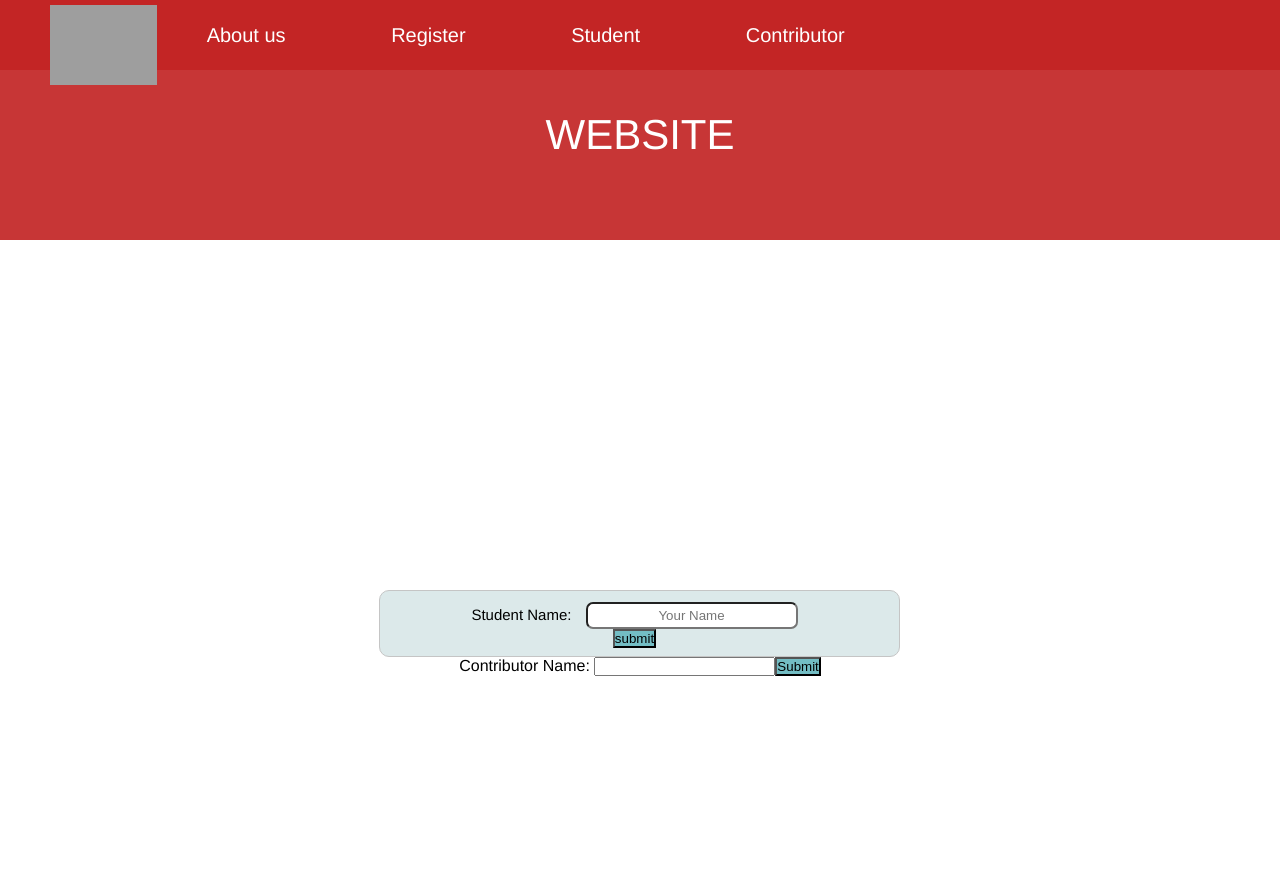
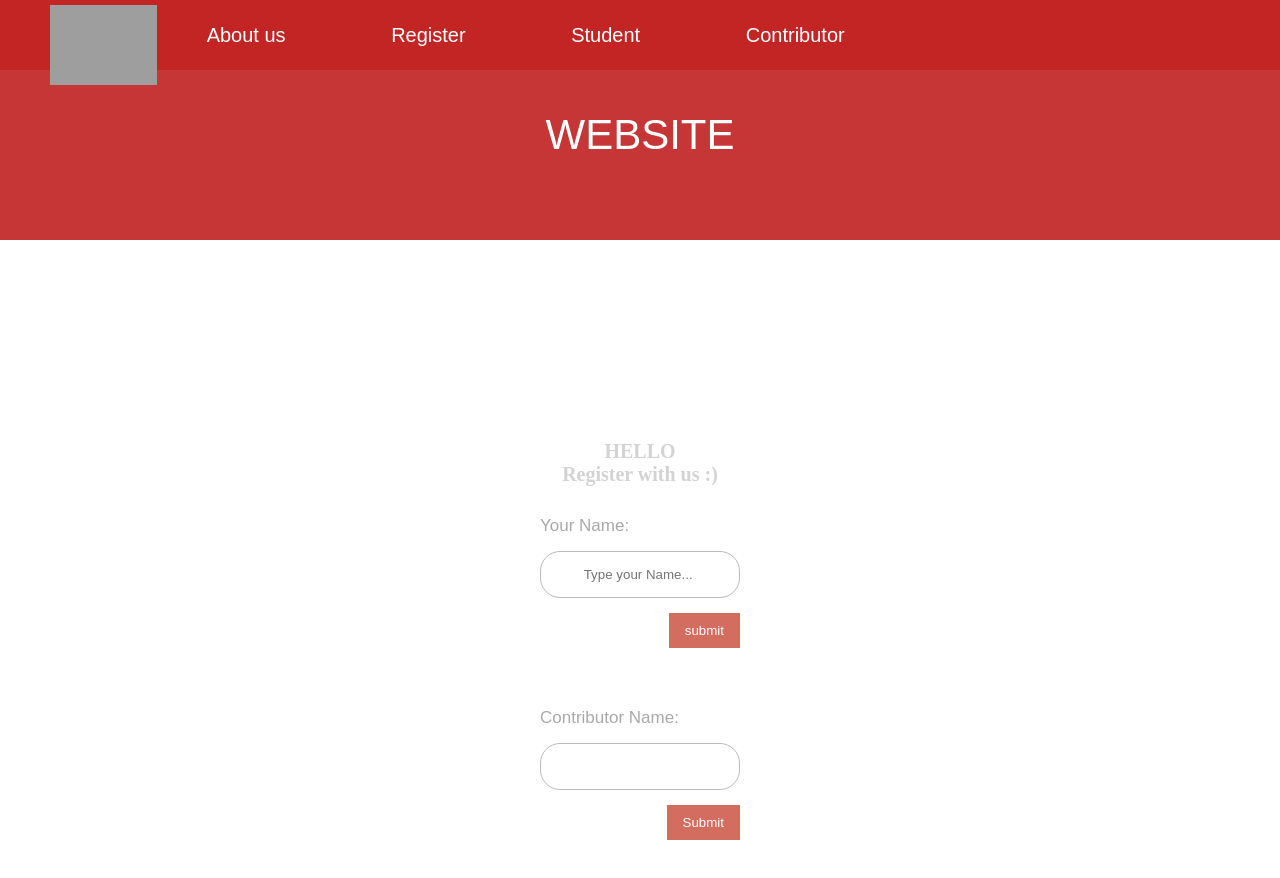
Before and after one commit to Ranen-Khlabi/Project-4, a React (Create React App) app in the folder front-end/: page /Register in a window 1280 px wide. Shown: the top 878 px of the page. Before the commit the page ends 800 px from the top, so only its background shows below. Built offline with nearby package versions, Linux system fonts and the light colour scheme; grey boxes are pictures that could not be loaded.

Commit message:
Fix style studentForm file

```diff
--- a/front-end/src/App.css
+++ b/front-end/src/App.css
@@ -9,7 +9,8 @@ body {
   background-color: white;
   font-family: helvetica, arial, sans-serif;
   font-size: 16px;
-	padding-top: 200px;
+  padding-top: 200px;
+  padding-bottom: 100px;
 	transition: (padding-top .5s ease);
 }
 
@@ -27,10 +28,29 @@ header{
 h1{
   font-size: 42px;
 	color: #fff;
-	line-height: 270px;
+	line-height: 220px;
 	text-transform: uppercase;
 	font-weight: 100;
 	transition: (all .3s ease);
+}
+
+h4{
+  margin: 0 auto;
+	width: 200px;
+	font-family: 'Lily Script One', cursive;
+	font-size: 20px;
+	font-weight: bold;
+	text-align: center;
+	color: lightgray;
+	-webkit-transition: 0.2s ease all;
+	   -moz-transition: 0.2s ease all;
+	    -ms-transition: 0.2s ease all;
+	     -o-transition: 0.2s ease all;
+	        transition: 0.2s ease all;
+}
+
+h4:hover {
+	color: #c22424ea;
 }
 
 .home{
--- a/front-end/src/Register.js
+++ b/front-end/src/Register.js
@@ -33,6 +33,7 @@ export default class Register extends Component {
     render() {
       return (
         <div>
+            <h4> HELLO <br/> Register with us :) </h4>
             <StudentForm addnewStudent={this.addnewStudent}/>
             <ContributorForm addNewContributor={this.addNewContributor}/>
         </div>
--- a/front-end/src/students/components/Student.css
+++ b/front-end/src/students/components/Student.css
@@ -1,67 +1,103 @@
-.contact{
-    background: #DCE9EA;
-    padding: 0;
-    margin: auto;
-    width: 519px;
-    border: 1px solid #c5c5c5;
-    border-radius: 10px;
-    text-align: center;
-    margin-top: 150px;
-    margin-right: 380px;
+body{
+    margin: 0;
+	font-family: arial,tahoma,sans-serif;
+	font-size: 12px;
+	font-weight: normal;
+	direction: ltr;
+    background: white;
 }
 
-.contact div{
-    margin-bottom: 8px;
+form{
+    margin: 0 auto 0 auto;
+	padding: 30px;
+	width: 400px;
+	height: auto;
+	overflow: hidden;
+	background: white;
+	border-radius: 10px;
 }
 
-.contact label{
-    margin: 10px;
-    font-size: 15px;
-    line-height: 28px;
-    cursor: pointer;
+form label {
+	font-size: 20px;
+	color: darkgray;
 }
 
-.contact input, .contact textArea{
-    margin-right: 10px;
-    padding: 4px;
-    width: 200px;
-    border-radius: 7px;
+form label,
+form input {
+	float: left;
+    clear: both;
 }
 
-.contact textArea{
-    width: 400px;
-    height: 150px;
+form input {
+	margin: 15px 0;
+	padding: 15px 10px;
+	width: 100%;
+	outline: none;
+	border: 1px solid #bbb;
+	border-radius: 20px;
+	display: inline-block;
+	-webkit-box-sizing: border-box;
+	   -moz-box-sizing: border-box;
+	        box-sizing: border-box;
+    -webkit-transition: 0.2s ease all;
+	   -moz-transition: 0.2s ease all;
+	    -ms-transition: 0.2s ease all;
+	     -o-transition: 0.2s ease all;
+	        transition: 0.2s ease all;
 }
 
-button{
-    background-color: #73BDC4;
+form input[type=text]:focus,
+form input[type="password"]:focus {
+	border-color: rgb(155, 55, 64);
 }
 
-.contact div button input{
-    width: 110px;
-    text-align: center;
-    background: #f2b527;
-    color: #6F8385;
-    font-weight: bold;
-    border: 2px solid #6F8385;
-    border-radius: 10px;
-    cursor: pointer;
+button[type=submit] {
+	padding: 15px 30px;
+	width: auto;
+	background: #c02f1cb2;
+	border: none;
+	color: white;
+	cursor: pointer;
+	display: inline-block;
+	float: right;
+	clear: right;
+	-webkit-transition: 0.2s ease all;
+	   -moz-transition: 0.2s ease all;
+	    -ms-transition: 0.2s ease all;
+	     -o-transition: 0.2s ease all;
+	        transition: 0.2s ease all;
 }
 
-.contact input:focus,
-.contact textArea:focus,
-.contact button input:hover{
-    background-color: #fff;
-    border-color: #7699db;
+button[type=submit]:hover {
+	opacity: 0.8;
 }
 
-.contact button input:hover{
-    color: black;
+button[type=submit]:active {
+	opacity: 0.4;
 }
 
-.text{
-    margin-right: 10px;
-    margin-top: 10px;
-    font-size: 9pt;
-
+@media only screen and (min-width: 300px) {
+    form{
+        margin: 0 auto 0 auto;
+        padding: 30px;
+        width: 200px;
+        height: auto;
+        overflow: hidden;
+        background:white;
+        border-radius: 10px;
+    }
+    form label {
+        font-size: 17px;
+    }
+    .logo {
+        margin: 0 auto;
+        width: 200px;
+        font-family: 'Lily Script One', cursive;
+        font-size: 50px;
+        font-weight: bold;
+        text-align: center;
+    }
+    button[type=submit] {
+        padding: 10px 16px;
+    }
 }
--- a/front-end/src/students/components/StudentForm.js
+++ b/front-end/src/students/components/StudentForm.js
@@ -37,16 +37,17 @@ export default class StudentForm extends Component {
     render() {
         return (
             <div>
-                <form className="contact" onSubmit={this.OnsubmitHandler}>
-                    <div className="text">
-                    <label > Student Name: </label>
-                    <input placeholder = " Your Name "
+                <form method="post" action="" onSubmit={this.OnsubmitHandler}>
+                    <label for="name"> Your Name: </label>
+                    <input type="text"
+                           className="name"
+                           name="name"
+                           placeholder = "Type your Name... "
+                           autocomplete="off" required
                            value = {this.state.name}
-                           onChange = {this.OnchangeHandler}
-                    />
+                           onChange = {this.OnchangeHandler} />
                     <br/>
                     <button type="submit">submit</button>
-                    </div>
                 </form>
             </div>
         )
```
